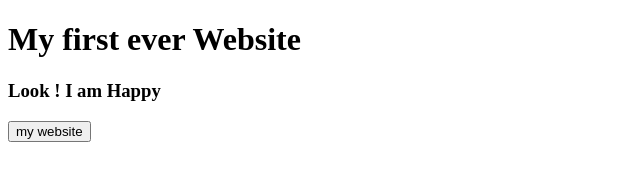
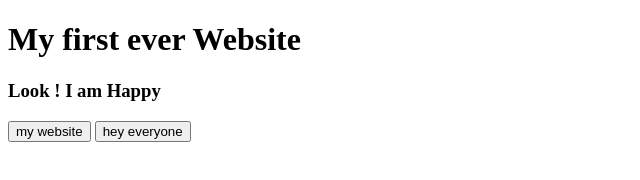
Before and after one commit to Bhola18coding/my-first-website, a plain HTML site: page index.html in a window 1280 px wide. Shown: the whole page, without its empty margins (0-640 px from the left). Drawn offline with Linux system fonts and the light colour scheme.

Commit message:
added hey everyone

```diff
--- a/index.html
+++ b/index.html
@@ -10,5 +10,6 @@
     <h1>My first ever Website</h1>
     <h3>Look ! I am Happy</h3>
     <button>my website</button>
+    <button>hey everyone</button>
 </body>
 </html>
```
